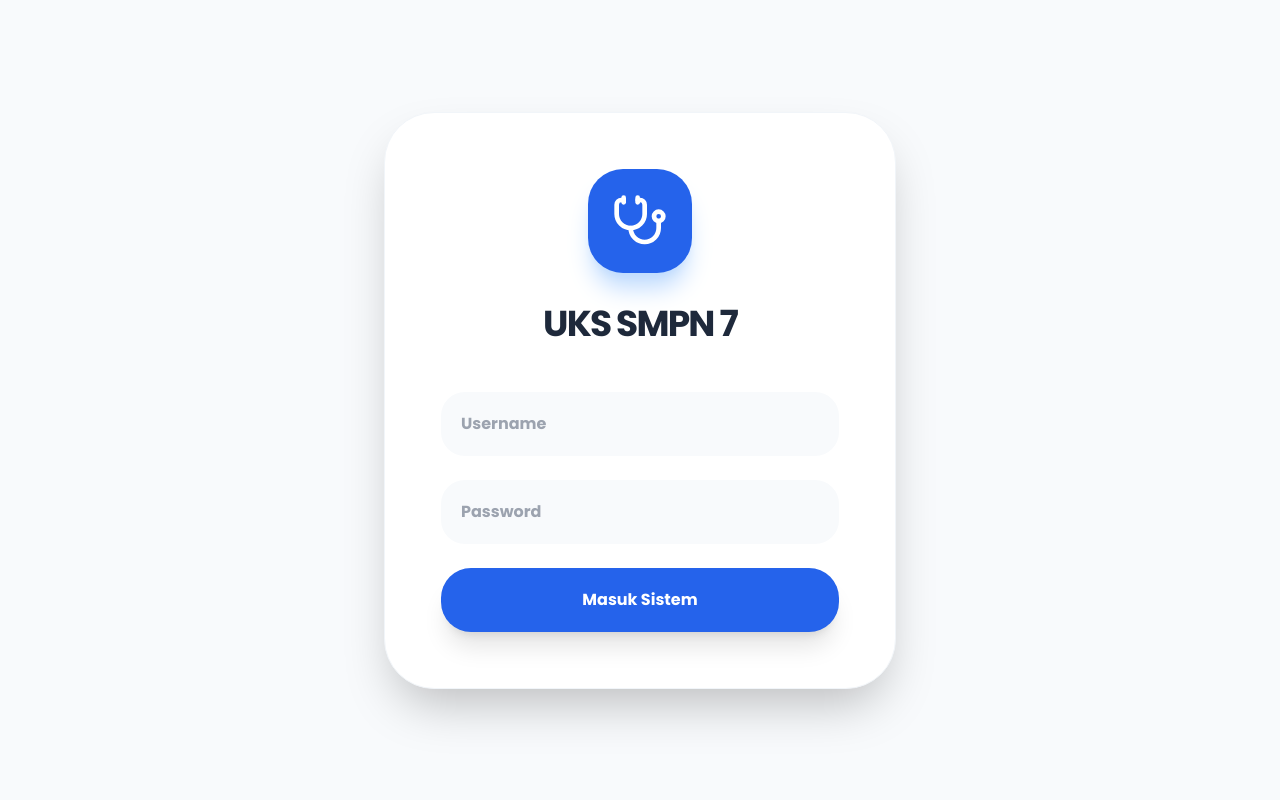
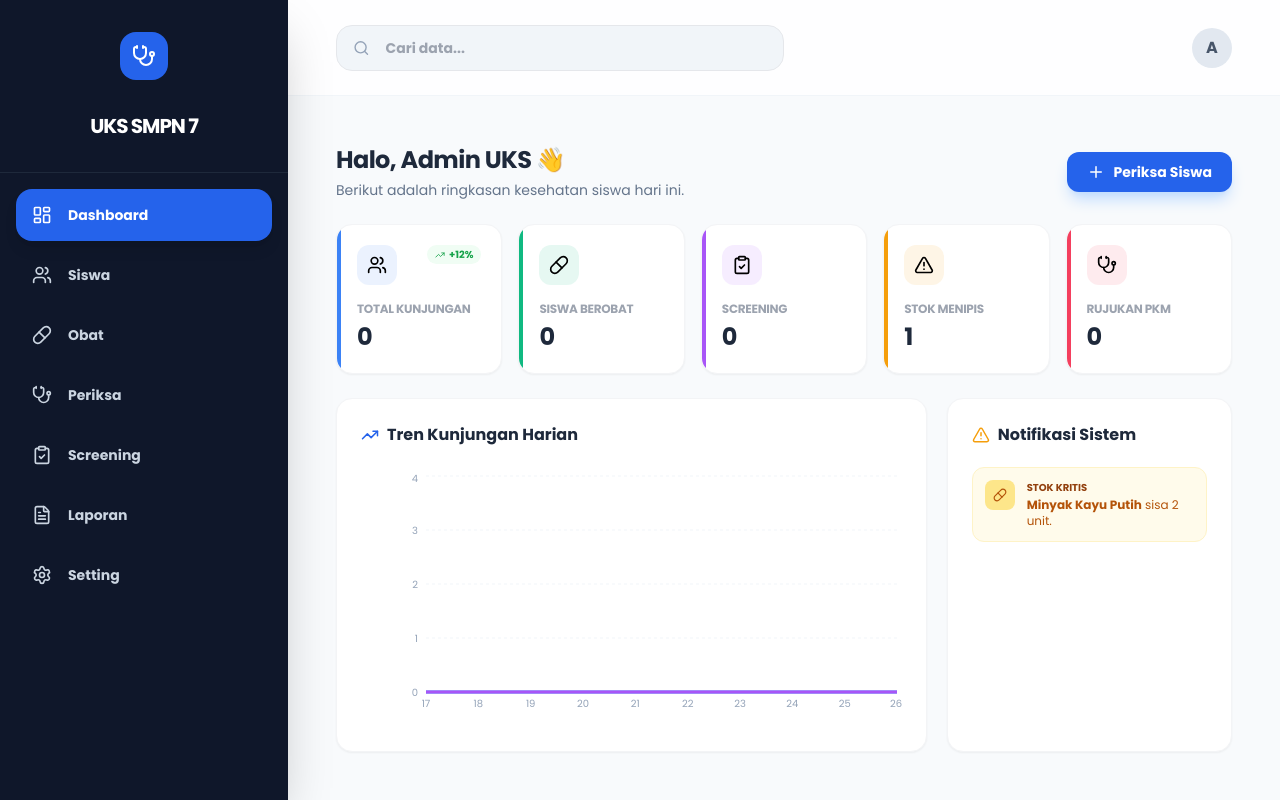
Before and after one commit to wiwikismiati61-sudo/UKS-SPANJU, a React (Vite) app: page / in a window 1280 px wide. Built offline with nearby package versions, Linux system fonts and the light colour scheme.

Commit message:
refactor: Remove user authentication features
The user authentication feature is no longer required and has been removed from the application's types and default database configuration. This simplifies the application by removing unused components and data structures.

```diff
--- a/App.tsx
+++ b/App.tsx
@@ -48,7 +48,6 @@ import {
 
 // --- Constants & Defaults ---
 const DEFAULT_DB: AppDatabase = {
-  user: { username: 'admin', password: '123' },
   siswa: [
     { id: 1, nama: 'Budi Santoso', kelas: '7A' },
     { id: 2, nama: 'Siti Aminah', kelas: '8B' },
@@ -453,7 +452,7 @@ const Pengaturan: React.FC<{ db: AppDatabase, setDb: (db: AppDatabase) => void,
     reader.onload = (evt) => {
       try {
         const json = JSON.parse(evt.target?.result as string);
-        if (json.user && json.siswa) {
+        if (json.siswa) {
           saveToStorage(json);
           Swal.fire('Restorasi Berhasil', 'Database UKS telah diperbarui dari file cadangan.', 'success');
         } else {
@@ -486,22 +485,7 @@ const Pengaturan: React.FC<{ db: AppDatabase, setDb: (db: AppDatabase) => void,
   return (
     <div className="space-y-5 animate-in fade-in duration-500">
       <h2 className="text-2xl font-black text-slate-800 tracking-tight">Pengaturan</h2>
-      <div className="grid grid-cols-1 lg:grid-cols-2 gap-6">
-        <div className="bg-white p-6 rounded-2xl shadow-sm border border-gray-100">
-          <h3 className="font-bold text-slate-800 text-sm mb-5 flex items-center gap-2"><Settings size={18}/> Kredensial Admin</h3>
-          <div className="space-y-3">
-            <div>
-              <label className="text-[10px] font-bold text-slate-400 uppercase mb-1 block">Username</label>
-              <input type="text" className="w-full p-3 bg-slate-50 rounded-xl outline-none text-sm" value={db.user.username} onChange={e => setDb({...db, user: {...db.user, username: e.target.value}})} />
-            </div>
-            <div>
-              <label className="text-[10px] font-bold text-slate-400 uppercase mb-1 block">Password Baru</label>
-              <input type="password" className="w-full p-3 bg-slate-50 rounded-xl outline-none text-sm" value={db.user.password} onChange={e => setDb({...db, user: {...db.user, password: e.target.value}})} />
-            </div>
-            <button onClick={() => { saveToStorage(db); Swal.fire('Tersimpan', 'Profil admin telah diperbarui.', 'success'); }} className="bg-blue-600 text-white py-3 rounded-xl text-sm font-black w-full shadow-md hover:bg-blue-700 transition">Update Profil</button>
-          </div>
-        </div>
-
+      <div className="grid grid-cols-1 gap-6">
         <div className="bg-white p-6 rounded-2xl shadow-sm border border-gray-100 flex flex-col">
           <h3 className="font-bold text-slate-800 text-sm mb-4 flex items-center gap-2"><Download size={18} className="text-emerald-500"/> Pemeliharaan Data</h3>
           <p className="text-[11px] text-slate-400 mb-5 leading-relaxed">Cadangkan data secara rutin ke dalam file .json untuk mencegah kehilangan data jika cache browser dibersihkan.</p>
@@ -516,7 +500,7 @@ const Pengaturan: React.FC<{ db: AppDatabase, setDb: (db: AppDatabase) => void,
           </div>
         </div>
 
-        <div className="md:col-span-2 bg-rose-50 p-6 rounded-2xl border border-rose-100 flex flex-col sm:flex-row sm:items-center sm:justify-between gap-4">
+        <div className="bg-rose-50 p-6 rounded-2xl border border-rose-100 flex flex-col sm:flex-row sm:items-center sm:justify-between gap-4">
           <div>
             <h3 className="font-bold text-rose-800 text-sm mb-1 flex items-center gap-2"><AlertTriangle size={18}/> Bahaya: Reset Database</h3>
             <p className="text-[10px] text-rose-700 opacity-70 font-bold">Tindakan ini akan menghapus semua catatan medis, stok obat, dan data siswa secara permanen!</p>
@@ -532,14 +516,11 @@ const Pengaturan: React.FC<{ db: AppDatabase, setDb: (db: AppDatabase) => void,
 
 // --- Main App Component ---
 const App: React.FC = () => {
-  const [isLoggedIn, setIsLoggedIn] = useState(false);
   const [activePage, setActivePage] = useState<PageId>('dashboard');
   const [sidebarOpen, setSidebarOpen] = useState(true);
   const [db, setDb] = useState<AppDatabase>(DEFAULT_DB);
   const [searchTerm, setSearchTerm] = useState('');
   const [previewData, setPreviewData] = useState<Transaction | null>(null);
-
-  const [loginForm, setLoginForm] = useState({ username: '', password: '' });
 
   useEffect(() => {
     const saved = localStorage.getItem('uks_db');
@@ -550,16 +531,6 @@ const App: React.FC = () => {
   }, []);
 
   const saveToStorage = useCallback((newDb: AppDatabase) => { setDb(newDb); localStorage.setItem('uks_db', JSON.stringify(newDb)); }, []);
-
-  const handleLogin = (e: React.FormEvent) => {
-    e.preventDefault();
-    if (loginForm.username === db.user.username && loginForm.password === db.user.password) {
-      setIsLoggedIn(true);
-      Swal.fire({ icon: 'success', title: 'Selamat Datang!', timer: 1500, showConfirmButton: false, customClass: { popup: 'rounded-3xl' } });
-    } else {
-      Swal.fire({ icon: 'error', title: 'Login Gagal', text: 'Kredensial salah!' });
-    }
-  };
 
   const handleRealPrint = () => {
     if (!previewData) return;
@@ -587,22 +558,6 @@ const App: React.FC = () => {
       setPreviewData(null);
     }, 200);
   };
-
-  if (!isLoggedIn) return (
-    <div className="min-h-screen flex items-center justify-center bg-slate-50 p-6">
-      <div className="bg-white p-14 rounded-[50px] shadow-2xl w-full max-w-lg border border-slate-100">
-        <div className="text-center mb-12">
-          <div className="inline-block p-6 bg-blue-600 rounded-[35px] mb-6 shadow-xl shadow-blue-200"><Stethoscope size={56} className="text-white"/></div>
-          <h1 className="text-4xl font-black text-slate-800 tracking-tighter">UKS SMPN 7</h1>
-        </div>
-        <form onSubmit={handleLogin} className="space-y-6">
-          <input type="text" className="w-full p-5 bg-slate-50 rounded-3xl outline-none font-bold" placeholder="Username" value={loginForm.username} onChange={e => setLoginForm({...loginForm, username: e.target.value})} required />
-          <input type="password" className="w-full p-5 bg-slate-50 rounded-3xl outline-none font-bold" placeholder="Password" value={loginForm.password} onChange={e => setLoginForm({...loginForm, password: e.target.value})} required />
-          <button type="submit" className="w-full bg-blue-600 text-white font-black py-5 rounded-[30px] shadow-xl hover:bg-blue-700 transition active:scale-95">Masuk Sistem</button>
-        </form>
-      </div>
-    </div>
-  );
 
   return (
     <div className="min-h-screen flex bg-slate-50 overflow-hidden font-['Poppins']">
@@ -659,14 +614,13 @@ const App: React.FC = () => {
             </button>
           ))}
         </nav>
-        <div className="p-6 border-t border-slate-800"><button onClick={() => setIsLoggedIn(false)} className="w-full flex items-center gap-4 p-4 rounded-2xl bg-rose-500/10 text-rose-500 hover:bg-rose-500 hover:text-white transition"><LogOut size={20}/><span className="font-bold lg:block">Logout</span></button></div>
       </aside>
 
       <main className={`flex-1 transition-all duration-300 lg:ml-72 print:m-0 print:ml-0`}>
         <header className="h-24 bg-white/80 backdrop-blur-sm border-b border-slate-100 px-6 lg:px-12 flex items-center justify-between sticky top-0 z-30 print:hidden">
           <button onClick={() => setSidebarOpen(!sidebarOpen)} className="p-3 bg-slate-100 rounded-xl lg:hidden"><Menu size={20}/></button>
           <div className="flex items-center gap-4 bg-slate-100 px-4 py-3 rounded-2xl border w-full max-w-xs lg:max-w-md"><Search size={18} className="text-slate-400"/><input type="text" placeholder={`Cari data...`} className="bg-transparent border-none outline-none text-sm w-full font-bold" value={searchTerm} onChange={e => setSearchTerm(e.target.value)} /></div>
-          <div className="w-10 h-10 rounded-full bg-slate-200 flex items-center justify-center font-black">{db.user.username.charAt(0).toUpperCase()}</div>
+          <div className="w-10 h-10 rounded-full bg-slate-200 flex items-center justify-center font-black text-slate-600">A</div>
         </header>
         <div className="p-6 lg:p-12 max-w-7xl mx-auto print:p-0">
           {activePage === 'dashboard' && <Dashboard db={db} setActivePage={setActivePage} />}
--- a/types.ts
+++ b/types.ts
@@ -1,8 +1,3 @@
-
-export interface User {
-  username: string;
-  password: string;
-}
 
 export interface Student {
   id: string | number;
@@ -38,7 +33,6 @@ export interface Screening {
 }
 
 export interface AppDatabase {
-  user: User;
   siswa: Student[];
   obat: Medicine[];
   transaksi: Transaction[];
```
